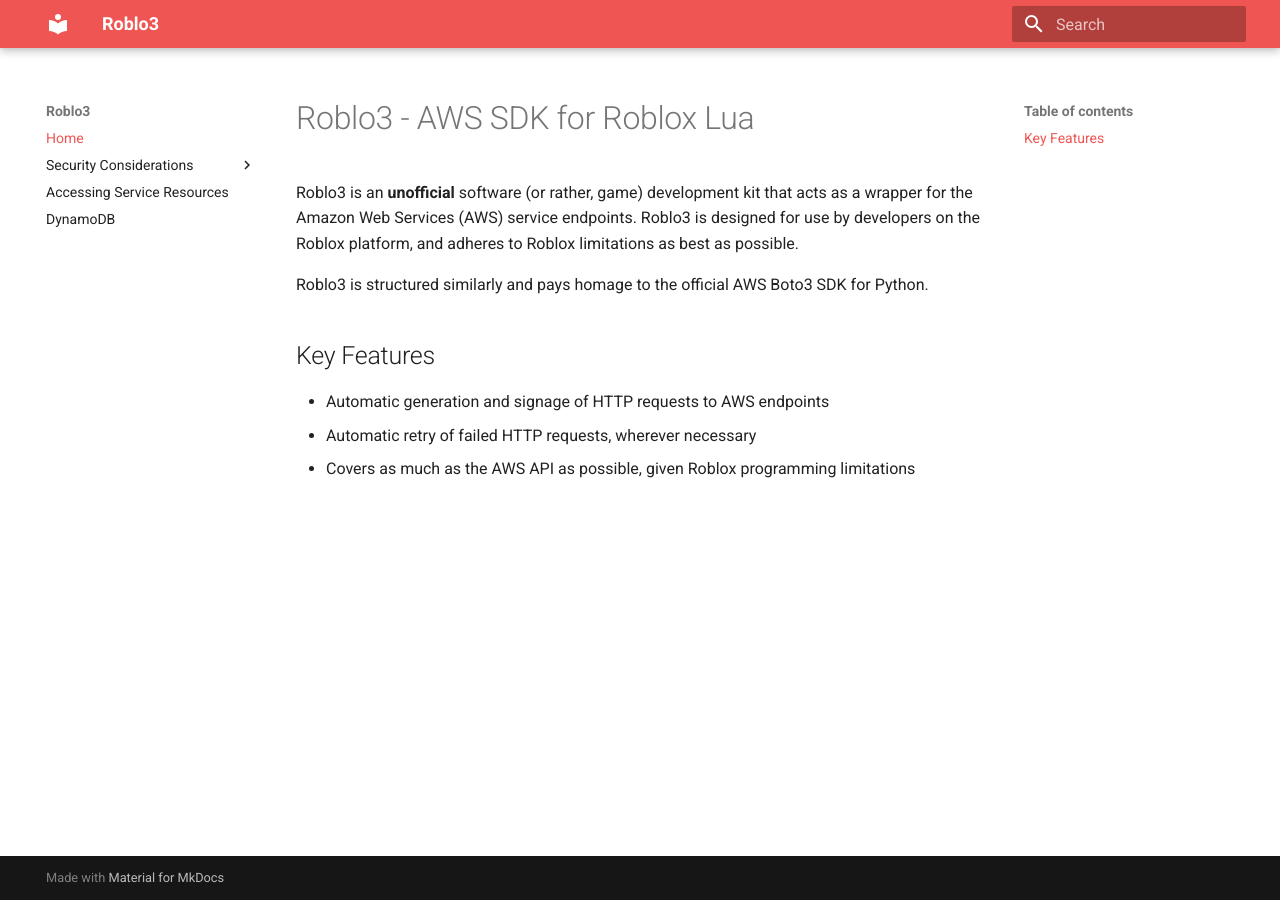
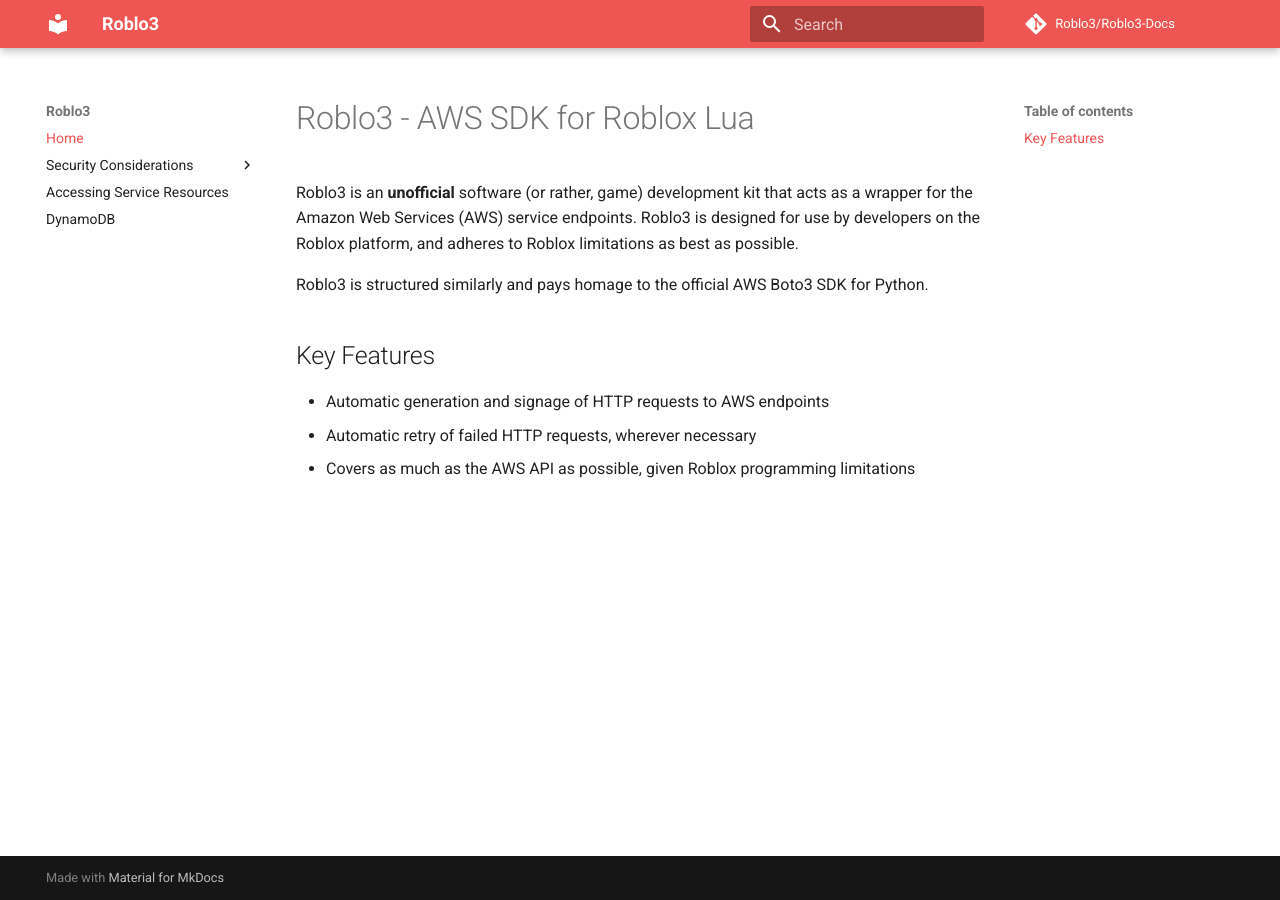
Before and after one commit to Roblo3/Roblo3-Docs, an MkDocs documentation site: the page built from docs/index.md, in a window 1280 px wide. Built offline with MkDocs 1.6.1 and Material for MkDocs 9.7.7, drawn with Linux system fonts in a browser that asks for light colours; comment, search, counter and statistics services are not loaded.

Commit message:
Added repo to mkdocs.yml

```diff
--- a/mkdocs.yml
+++ b/mkdocs.yml
@@ -1,4 +1,7 @@
 site_name: Roblo3
+
+repo_name: Roblo3/Roblo3-Docs
+repo_url: https://github.com/Roblo3/Roblo3-Docs
 
 theme:
   name: 'material'
```
